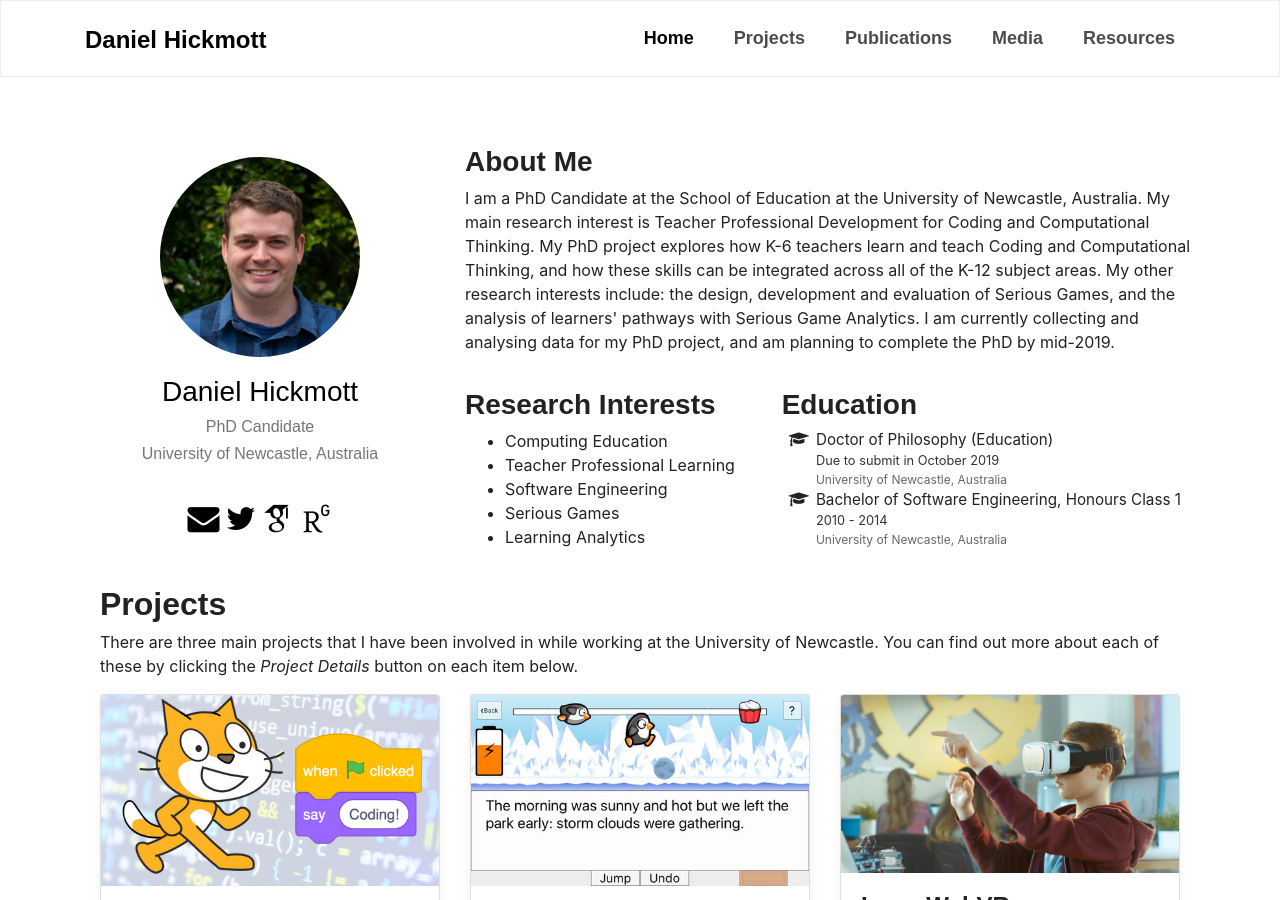
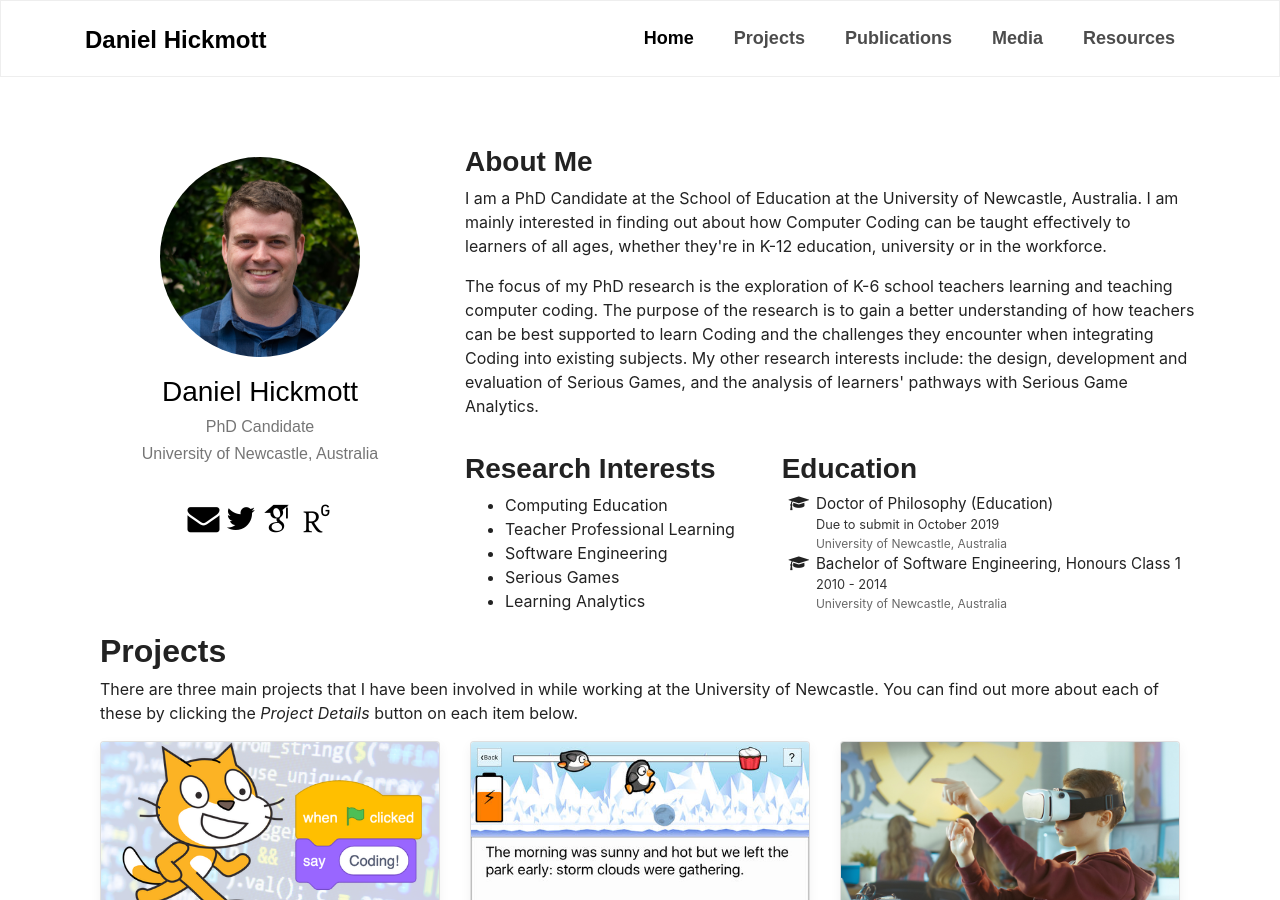
Before and after one commit to hckmd/hckmd.github.io, a Jekyll site: the page built from index.md, in a window 1280 px wide and 900 px high. Built offline with Jekyll 4.4.1, drawn with Linux system fonts in a browser that asks for light colours; some web fonts are replaced.

Commit message:
Changes about description on home page

```diff
--- a/index.md
+++ b/index.md
@@ -33,10 +33,12 @@ title: Daniel Hickmott
             <h3>About Me</h3>
             <p>
                 I am a PhD Candidate at the School of Education at the University of Newcastle, Australia.
-                My main research interest is Teacher Professional Development for Coding and Computational Thinking.
-                My PhD project explores how K-6 teachers learn and teach Coding and Computational Thinking, and how these skills can be integrated across all of the K-12 subject areas.
+                I am mainly interested in finding out about how Computer Coding can be taught effectively to learners of all ages, whether they're in K-12 education, university or in the workforce.
+            </p>
+            <p>
+                The focus of my PhD research is the exploration of K-6 school teachers learning and teaching computer coding.
+                The purpose of the research is to gain a better understanding of how teachers can be best supported to learn Coding and the challenges they encounter when integrating Coding into existing subjects.
                 My other research interests include: the design, development and evaluation of Serious Games, and the analysis of learners' pathways with Serious Game Analytics.
-                I am currently collecting and analysing data for my PhD project, and am planning to complete the PhD by mid-2019.
             </p>
             <div class="row">
                 <div class="col-md-5">
```
